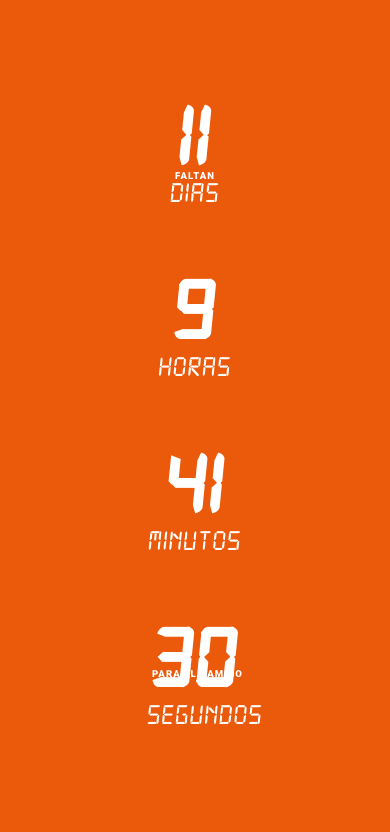
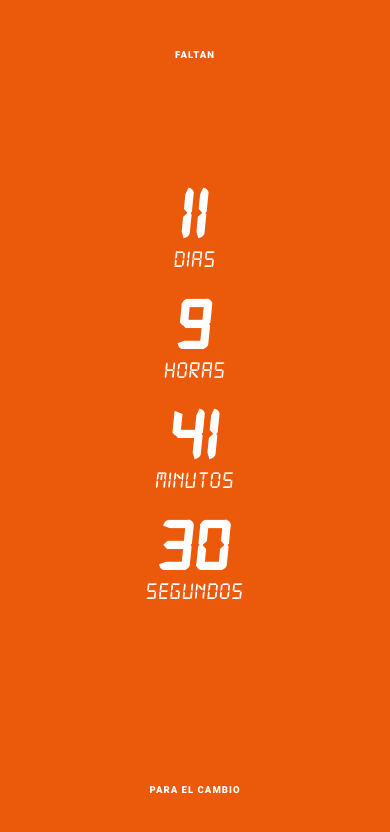
Before and after one commit to juanqui-art/coutdown, a plain HTML site: page index.html in a window 390 px wide. Drawn offline with Linux system fonts and the light colour scheme.

Commit message:
responsive
Arreglando problemas en el diseño responsive

```diff
--- a/css/style.css
+++ b/css/style.css
@@ -100,18 +100,19 @@ html {
   }
 
   .container-section {
-    width: 6rem;
-    height: 42rem;
+    width: 100%;
+    height: 100vh;
     display: flex;
-    flex-direction: column;
-    justify-content: space-around;
+    align-items: center;
+    justify-content: center;
   }
 
   .count-down {
     display: flex;
     flex-direction: column;
     width: 100%;
-    height: 9rem;
+    height: 100%;
+    align-items: center;
     justify-content: center;
     font-family: digital7, sans-serif;
 
@@ -122,44 +123,44 @@ html {
   /*  align-items: center;*/
   /*  justify-content: space-around;*/
   /*}*/
-
   .container-section p {
 
     font-size: 0.6rem;
     text-align: center;
-    margin-top: 0.3rem;
+    margin-top: 3rem;
 
   }
 
   .container h3 {
     width: 100%;
-    height: 6rem;
-    font-size: 5.4rem;
+    height: 3rem;
+    font-size: 4.5rem;
     padding-bottom: 0;
+    margin-bottom: 30px;
   }
 
   .container p {
-    font-size: 1.8rem;
+    font-size: 1.5rem;
     margin: 0;
-    height: 1rem;
+    height: 1.5rem;
     padding-bottom: 2rem;
   }
 
 
   .container-section .right {
-    padding-top: 1.5rem;
+    padding: 0 0;
     text-align: center;
+    margin-bottom: 3rem;
 
 
   }
 
   .count-down .container {
     width: 100%;
-    height: 18rem;
+    height: 6.9rem;
     display: flex;
-    justify-content: space-around;
-    padding: 15px 0;
-
+    justify-content: center;
+    /*padding: 15px 0;*/
 
 
   }
```
